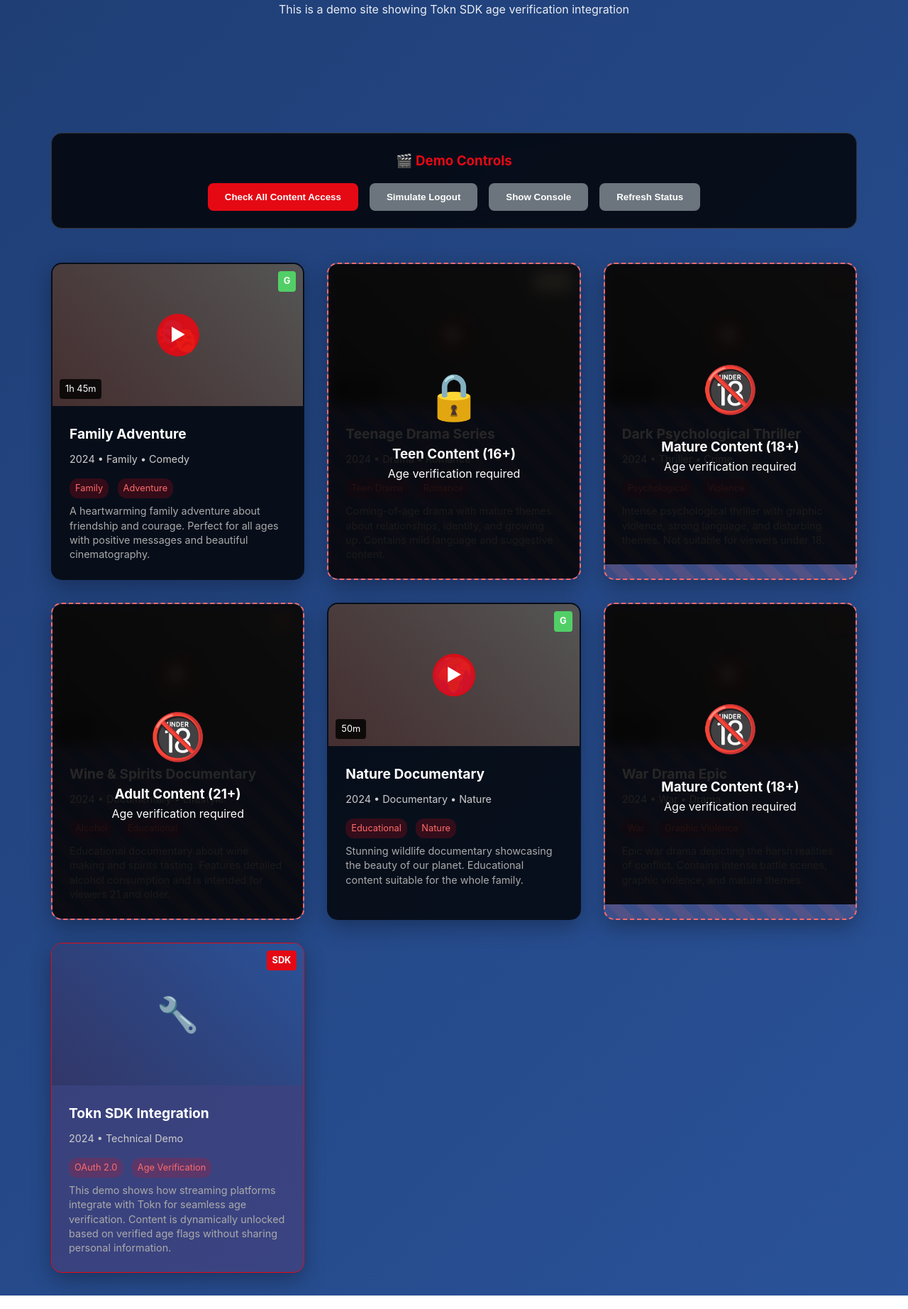
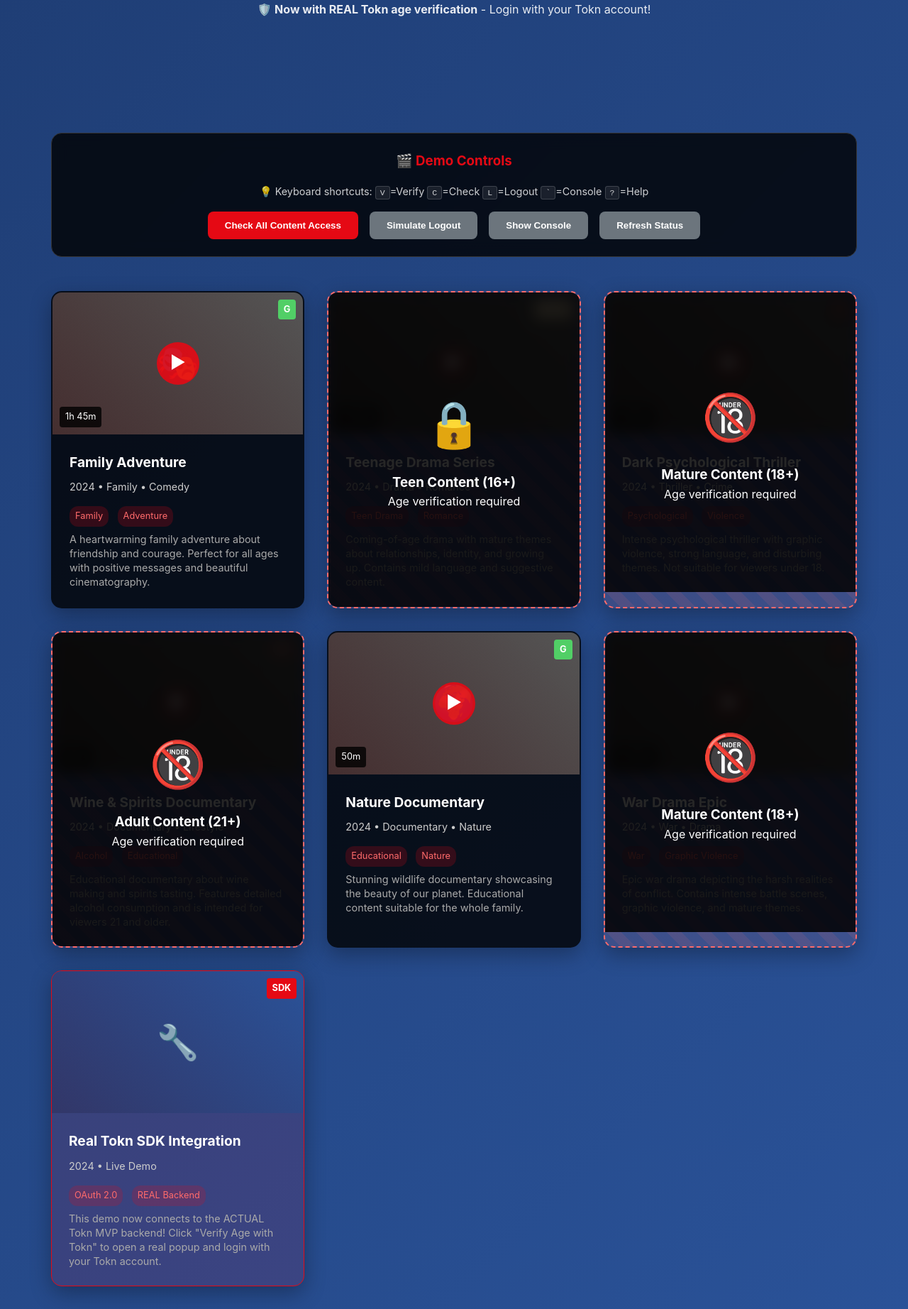
Before and after one commit to Jdubb124/toknclientdemo, a website: page public/index.html in a window 1280 px wide. Shown: the part 333-2177 px from the top of the page at 71% size. Drawn offline with Linux system fonts and the light colour scheme.

Commit message:
Replace Index file with full integration to the API

```diff
--- a/public/index.html
+++ b/public/index.html
@@ -41,7 +41,7 @@
             <div class="container">
                 <h1>Welcome to StreamFlix</h1>
                 <p>Unlimited movies, TV shows, and documentaries across all age groups</p>
-                <p><small>This is a demo site showing Tokn SDK age verification integration</small></p>
+                <p><small>🛡️ <strong>Now with REAL Tokn age verification</strong> - Login with your Tokn account!</small></p>
             </div>
         </section>
 
@@ -69,6 +69,9 @@
             <!-- Demo Controls -->
             <div class="demo-controls">
                 <h3>🎬 Demo Controls</h3>
+                <p style="font-size: 0.9rem; opacity: 0.8; margin-bottom: 1rem;">
+                    💡 Keyboard shortcuts: <kbd>V</kbd>=Verify <kbd>C</kbd>=Check <kbd>L</kbd>=Logout <kbd>`</kbd>=Console <kbd>?</kbd>=Help
+                </p>
                 <div class="control-buttons">
                     <button class="btn btn-primary">Check All Content Access</button>
                     <button class="btn btn-secondary">Simulate Logout</button>
@@ -228,12 +231,12 @@
                         <div class="age-rating" style="background: #e50914;">SDK</div>
                     </div>
                     <div class="video-info">
-                        <div class="video-title">Tokn SDK Integration</div>
-                        <div class="video-meta">2024 • Technical Demo</div>
+                        <div class="video-title">Real Tokn SDK Integration</div>
+                        <div class="video-meta">2024 • Live Demo</div>
                         <div class="genre-tag">OAuth 2.0</div>
-                        <div class="genre-tag">Age Verification</div>
+                        <div class="genre-tag">REAL Backend</div>
                         <div class="video-description">
-                            This demo shows how streaming platforms integrate with Tokn for seamless age verification. Content is dynamically unlocked based on verified age flags without sharing personal information.
+                            This demo now connects to the ACTUAL Tokn MVP backend! Click "Verify Age with Tokn" to open a real popup and login with your Tokn account.
                         </div>
                     </div>
                 </div>
@@ -247,22 +250,20 @@
         </div>
     </main>
 
-    <!-- Overlay for popup simulation -->
-    <div class="overlay" id="overlay">
-        <div class="modal">
-            <h3>🛡️ Tokn Age Verification</h3>
-            <p>This would normally open the Tokn verification popup.</p>
-            <p><strong>For demo purposes:</strong> We'll simulate the verification process.</p>
-            <div style="margin: 1rem 0;">
-                <button class="btn btn-primary" data-action="simulate-success">Simulate Success (21+)</button>
-                <button class="btn btn-secondary" data-action="simulate-failure">Simulate Failure</button>
-            </div>
-            <button class="btn btn-secondary" data-action="close-overlay">Cancel</button>
-        </div>
-    </div>
-
     <!-- Scripts -->
     <script src="/js/tokn-sdk-demo.js"></script>
     <script src="/js/app.js"></script>
+
+    <!-- CSS for keyboard shortcuts -->
+    <style>
+        kbd {
+            background: rgba(255, 255, 255, 0.1);
+            border: 1px solid rgba(255, 255, 255, 0.2);
+            border-radius: 3px;
+            padding: 2px 6px;
+            font-size: 0.8em;
+            font-family: monospace;
+        }
+    </style>
 </body>
 </html>
```
